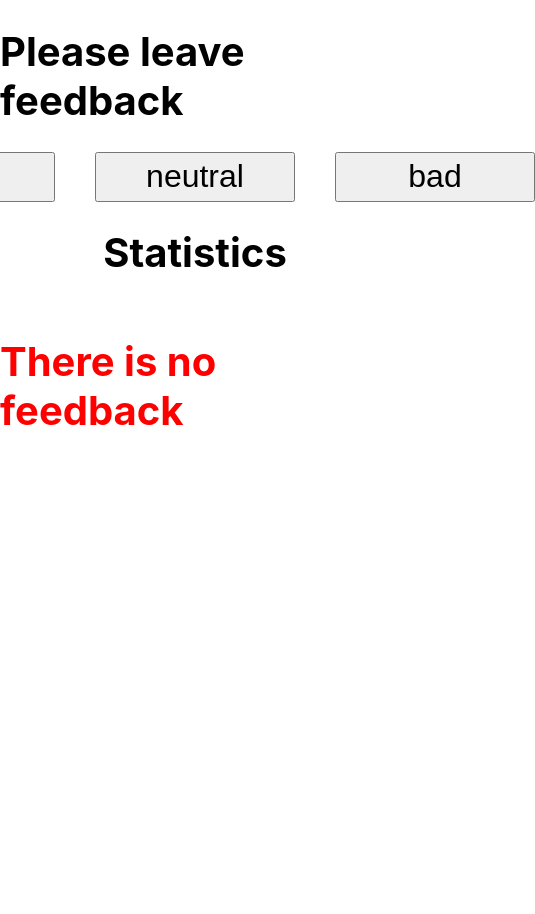
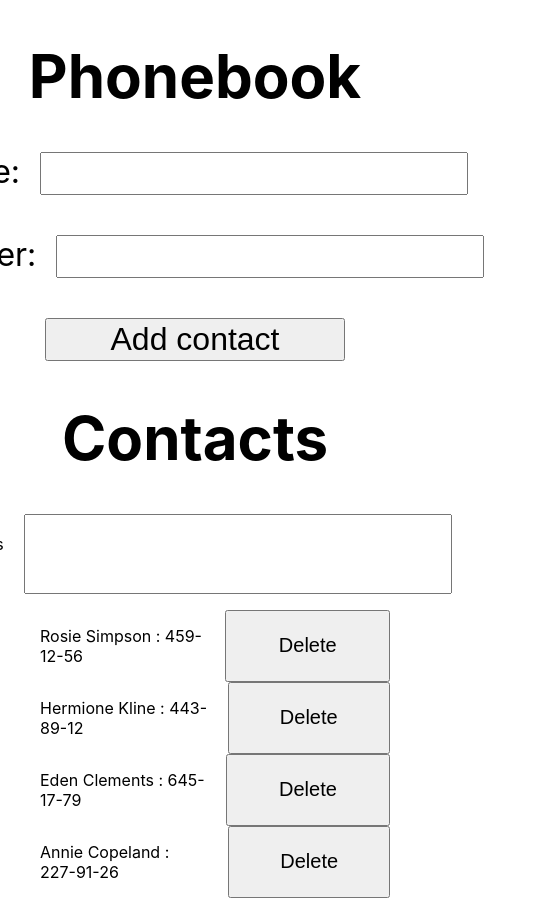
Before and after one commit to Dawidos12352/React.js-test, a React (Create React App) app: page / in a window 390 px wide. Shown: the whole page, 535 px wide, since content can reach past the window. Before the commit the page ends 844 px from the top, so only its background shows below. Built offline with nearby package versions, Linux system fonts and the light colour scheme.

Commit message:
finished phonebook tasko 02

```diff
--- a/src/components/App.jsx
+++ b/src/components/App.jsx
@@ -1,5 +1,5 @@
 import React, {Component} from "react";
-// import css from "./App.module.css"
+import css from "./App.module.css"
 
 //TASK 01
 
@@ -46,63 +46,113 @@ import React, {Component} from "react";
 
 //TASK 02 FEEDBACK
 
-import {Statistics} from "./Task-02-feedback/Statistics/Statistics"
-import {FeedbackOptions} from "./Task-02-feedback/FeedbackOptions/FeedbackOptions"
-import {Section} from "./Task-02-feedback/Section/Section"
-import {Notification} from "./Task-02-feedback/Notification/Notification"
-export class App extends Component {
+// import {Statistics} from "./Task-02-feedback/Statistics/Statistics"
+// import {FeedbackOptions} from "./Task-02-feedback/FeedbackOptions/FeedbackOptions"
+// import {Section} from "./Task-02-feedback/Section/Section"
+// import {Notification} from "./Task-02-feedback/Notification/Notification"
+// export class App extends Component {
 
-  state = {
-    good: 0,
-    neutral: 0,
-    bad: 0
-  }
+//   state = {
+//     good: 0,
+//     neutral: 0,
+//     bad: 0
+//   }
 
-  countTotalFeedback() {
-    const { good, neutral, bad} = this.state
-    return good + bad + neutral
-  }
+//   countTotalFeedback() {
+//     const { good, neutral, bad} = this.state
+//     return good + bad + neutral
+//   }
 
-  countPositiveFeedbackPercentage() {
-    const totalCount = this.countTotalFeedback()
-    return Math.round(( this.state.good * 100) / totalCount)
-  }
+//   countPositiveFeedbackPercentage() {
+//     const totalCount = this.countTotalFeedback()
+//     return Math.round(( this.state.good * 100) / totalCount)
+//   }
 
-  handleFeedback(type) {
-    this.setState((prevState) => ({ [type] : prevState[type] + 1 }))
-  }
+//   handleFeedback(type) {
+//     this.setState((prevState) => ({ [type] : prevState[type] + 1 }))
+//   }
 
 
-  render(){
+//   render(){
 
-   const { good, neutral, bad} = this.state
+//    const { good, neutral, bad} = this.state
 
-   const totalFeedback = this.countTotalFeedback.call(this)
-   const positivePercentage = this.countPositiveFeedbackPercentage.call(this)
-   const handleFeedback = this.handleFeedback.bind(this)
+//    const totalFeedback = this.countTotalFeedback.call(this)
+//    const positivePercentage = this.countPositiveFeedbackPercentage.call(this)
+//    const handleFeedback = this.handleFeedback.bind(this)
 
 
-    return(
-      <>
-      <Section title="Please leave feedback">
-        <FeedbackOptions options={["good", "neutral", "bad"]} onLeaveFeedback={handleFeedback} />
-      </Section>
+//     return(
+//       <>
+//       <Section title="Please leave feedback">
+//         <FeedbackOptions options={["good", "neutral", "bad"]} onLeaveFeedback={handleFeedback} />
+//       </Section>
 
-      <Section title="Statistics">
-        {totalFeedback ? (
-          <Statistics good={good} neutral={neutral} bad={bad} total={totalFeedback} positivePercentage={positivePercentage} />
-        ) : (
-          <Notification message="There is no feedback" />
-        )}
+//       <Section title="Statistics">
+//         {totalFeedback ? (
+//           <Statistics good={good} neutral={neutral} bad={bad} total={totalFeedback} positivePercentage={positivePercentage} />
+//         ) : (
+//           <Notification message="There is no feedback" />
+//         )}
 
-      </Section>
+//       </Section>
 
 
-      </>
-    )
-  }
-}
+//       </>
+//     )
+//   }
+// }
 
 
 
 //TASK 02 PHONEBOOK
+
+import {ContactForm} from "./Task-02-phonebook/ContactForm/ContactForm"
+import {ContactList} from "./Task-02-phonebook/ContactList/ContactList"
+import {Filter} from "./Task-02-phonebook/Filter/Filter"
+
+export class App extends Component {
+
+  state = {
+    contacts: [
+      {id: 'id-1', name: 'Rosie Simpson', number: '459-12-56'},
+      {id: 'id-2', name: 'Hermione Kline', number: '443-89-12'},
+      {id: 'id-3', name: 'Eden Clements', number: '645-17-79'},
+      {id: 'id-4', name: 'Annie Copeland', number: '227-91-26'},
+    ],
+    filter: "",
+  }
+
+
+  addContact = (newContact) => {
+    this.setState((prevState) => ({
+      contacts: [...prevState.contacts, newContact]
+    }))
+  }
+
+  handleFilter = (e) => {
+    this.setState({filter : e.target.value})
+  }
+
+  handleDelete = (id) => {
+    const filteredContacts = this.state.contacts.filter((el) =>
+    el.id !== id)
+
+    this.setState({contacts : filteredContacts})
+  }
+
+  render(){
+    const {contacts, filter} = this.state
+
+    return(
+      <div className={css.box}>
+        <h1 className={css.title}>Phonebook</h1>
+        <ContactForm contacts={contacts}  handleAddContact={this.addContact}/>
+
+        <h1 className={css.title}>Contacts</h1>
+        <Filter handleFilter={this.handleFilter} filterText={filter}/>
+        <ContactList contacts={contacts} filterText={filter} handleDelete={this.handleDelete}/>
+      </div>
+    )
+  }
+}
--- a/src/components/App.module.css
+++ b/src/components/App.module.css
@@ -1,4 +1,4 @@
-.buttons {
+/* .buttons {
   display: flex;
   align-items: center;
   font-size: 40px;
@@ -8,4 +8,13 @@
   width: 200px;
   height: 50px;
   font-size: 32px;
+} */
+
+.box {
+  display: flex;
+  align-items: center;
+  flex-direction: column;
 }
+.title {
+  font-size: 60px;
+}
--- a/src/components/Task-02-phonebook/ContactForm/ContactForm.jsx
+++ b/src/components/Task-02-phonebook/ContactForm/ContactForm.jsx
@@ -0,0 +1,89 @@
+import React, {Component} from "react";
+import PropTypes from 'prop-types';
+import css from "./ContactForm.module.css";
+import { nanoid } from 'nanoid';
+
+const INITIAL_STATE = {
+    name: "",
+    number: "",
+}
+
+export class ContactForm  extends Component {
+    state = {
+        name: '',
+        number: ''
+      }
+
+      changeHandler = (e) => {
+        const {name, value} = e.target
+        this.setState((prevState) => ({
+          ...prevState,
+          [name] : value
+        }))
+      }
+
+      submitHandler = (e) => {
+        e.preventDefault();
+
+        for(const {name} of this.props.contacts){
+            if(name === this.state.name) {
+                alert(`${name} is already in contacts`)
+                return
+            }
+        }
+
+        const newContact = {
+            id: nanoid(),
+            name: this.state.name,
+            number: this.state.number,
+        }
+
+        this.props.handleAddContact(newContact)
+        this.setState({...INITIAL_STATE})
+
+    }
+
+
+
+
+    render(){
+
+        const {name, number} = this.state
+
+        return(
+            <form className={css.form} onSubmit={this.submitHandler}>
+            <label htmlFor="">Name:
+            <input
+              type="text"
+              name="name"
+              pattern="^[a-zA-Zа-яА-Я]+(([' -][a-zA-Zа-яА-Я ])?[a-zA-Zа-яА-Я]*)*$"
+              title="Name may contain only letters, apostrophe, dash and spaces. For example Adrian, Jacob Mercer, Charles de Batz de Castelmore d'Artagnan"
+              required
+              onChange={this.changeHandler}
+              value={name}
+            />
+            </label>
+            <label htmlFor="">Number:
+            <input
+              type="tel"
+              name="number"
+              pattern="\+?\d{1,4}?[-.\s]?\(?\d{1,3}?\)?[-.\s]?\d{1,4}[-.\s]?\d{1,4}[-.\s]?\d{1,9}"
+              title="Phone number must be digits and can contain spaces, dashes, parentheses and can start with +"
+              required
+              onChange={this.changeHandler}
+              value={number}
+
+            />
+            </label>
+            <button type="submit" >Add contact</button>
+          </form>
+        )
+    }
+
+}
+
+ContactForm.propTypes = {
+    contacts: PropTypes.array.isRequired,
+    handleAddContact: PropTypes.func.isRequired,
+
+}
--- a/src/components/Task-02-phonebook/ContactForm/ContactForm.module.css
+++ b/src/components/Task-02-phonebook/ContactForm/ContactForm.module.css
@@ -0,0 +1,18 @@
+.form {
+  display: flex;
+  flex-direction: column;
+  align-items: center;
+  gap: 40px;
+  font-size: 32px;
+}
+label {
+  display: flex;
+  gap: 20px;
+}
+input {
+  font-size: 32px;
+}
+button {
+  font-size: 32px;
+  width: 300px;
+}
--- a/src/components/Task-02-phonebook/ContactList/ContactList.jsx
+++ b/src/components/Task-02-phonebook/ContactList/ContactList.jsx
@@ -0,0 +1,32 @@
+import React from 'react';
+import PropTypes from 'prop-types';
+import css from "./ContactList.module.css";
+
+export const ContactList = ({contacts, filterText, handleDelete}) =>{
+
+    const filteredContacts = contacts.filter(({name}) =>
+    name.toLowerCase().includes(filterText.toLowerCase()))
+
+
+        return(
+            <ul>
+              {filteredContacts.map(({id, name, number}) => (
+                <li key={id} className={css.listItem}>
+                    <p>{name} : {number}</p>
+                    <button
+                    type='button'
+                    onClick={() => handleDelete(id)}
+                    className={css.btn}>
+                        Delete
+                    </button>
+                </li>
+              ))}
+            </ul>
+        )
+}
+
+ContactList.propTypes = {
+    contacts: PropTypes.array.isRequired,
+    filterText : PropTypes.string.isRequired,
+    handleDelete : PropTypes.func.isRequired,
+}
--- a/src/components/Task-02-phonebook/ContactList/ContactList.module.css
+++ b/src/components/Task-02-phonebook/ContactList/ContactList.module.css
@@ -0,0 +1,11 @@
+li {
+  display: flex;
+  gap: 20px;
+}
+p {
+  font-size: 28x;
+}
+.btn {
+  font-size: 20px;
+  width: 200px;
+}
--- a/src/components/Task-02-phonebook/Filter/Filter.jsx
+++ b/src/components/Task-02-phonebook/Filter/Filter.jsx
@@ -0,0 +1,24 @@
+import React from "react";
+import PropTypes from "prop-types";
+
+
+export const Filter = ({filterText, handleFilter}) => {
+
+    return(
+        <>
+            <label>
+                Find contacts by Name
+                <input
+                type="text"
+                value={filterText}
+                onChange={handleFilter}
+                />
+            </label>
+        </>
+    )
+}
+
+Filter.propTypes = {
+    filterText : PropTypes.string.isRequired,
+    handleFilter : PropTypes.func.isRequired,
+}
```
